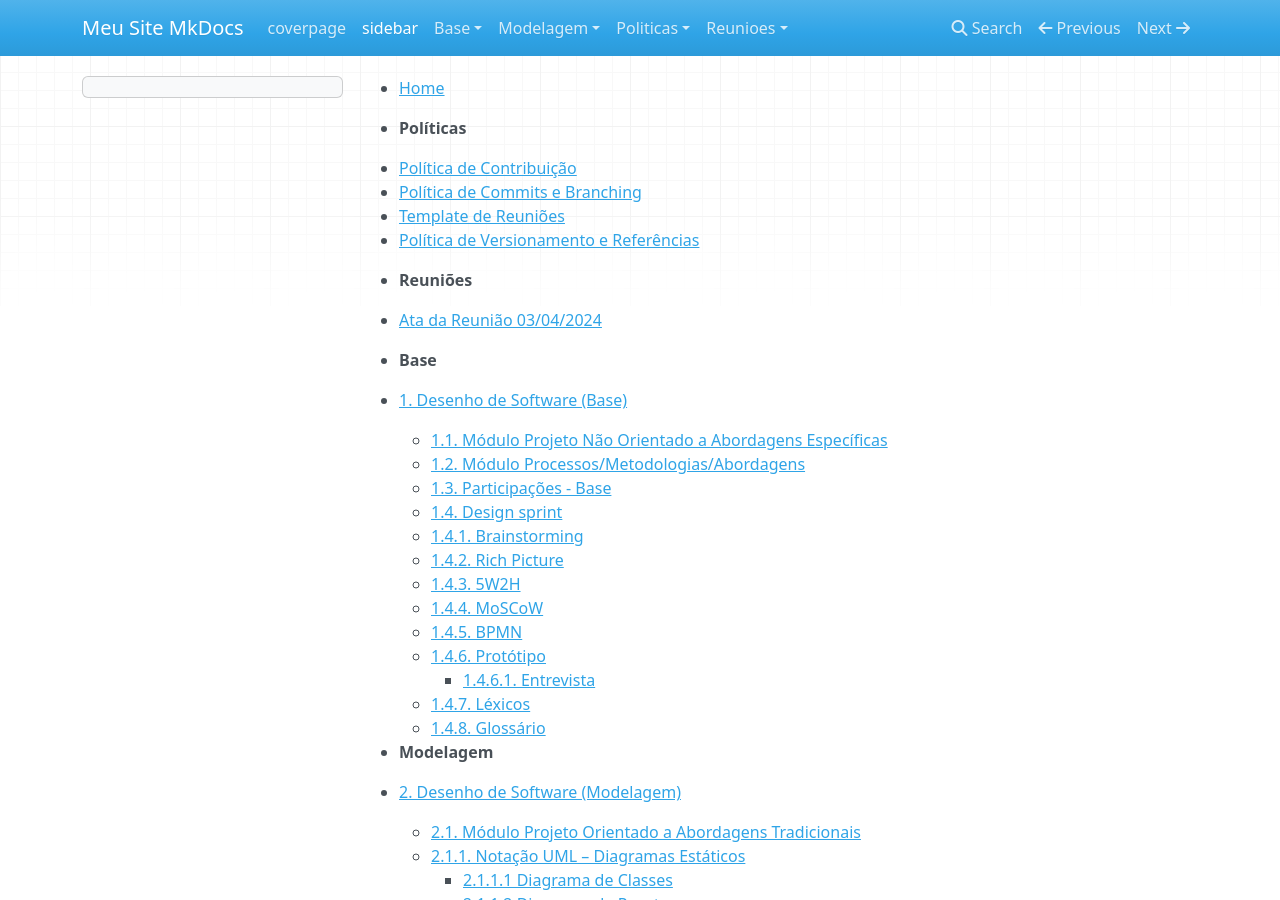
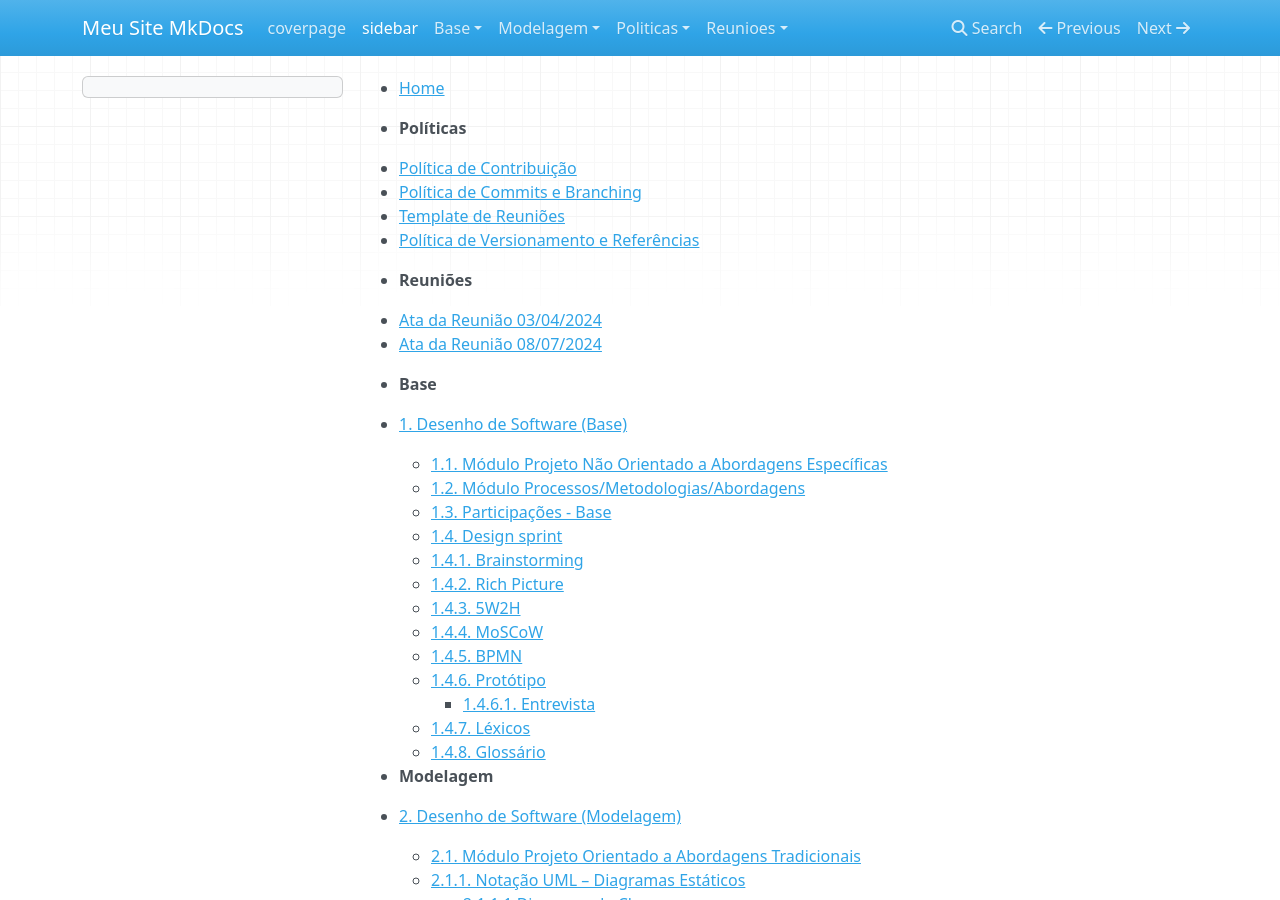
Before and after one commit to UnBArqDsw2024-1/2024.1_G8_UnBreja, an MkDocs documentation site: the page built from docs/_sidebar.md, in a window 1280 px wide and 900 px high. Built offline with MkDocs 1.6.1, drawn with Linux system fonts in a browser that asks for light colours; nearby versions of some CDN libraries.

Commit message:
adicionar ata da reunião na sidebar

```diff
--- a/docs/_sidebar.md
+++ b/docs/_sidebar.md
@@ -10,6 +10,7 @@
 
 - **Reuniões**
   - [Ata da Reunião 03/04/2024](/Reunioes/reuniao_03-04-2024.md)
+  - [Ata da Reunião 08/07/2024](/Reunioes/reuniao_08-07-2024.md)
 
 - **Base**
   - [1. Desenho de Software (Base)](/Base/1.Base.md)
```
